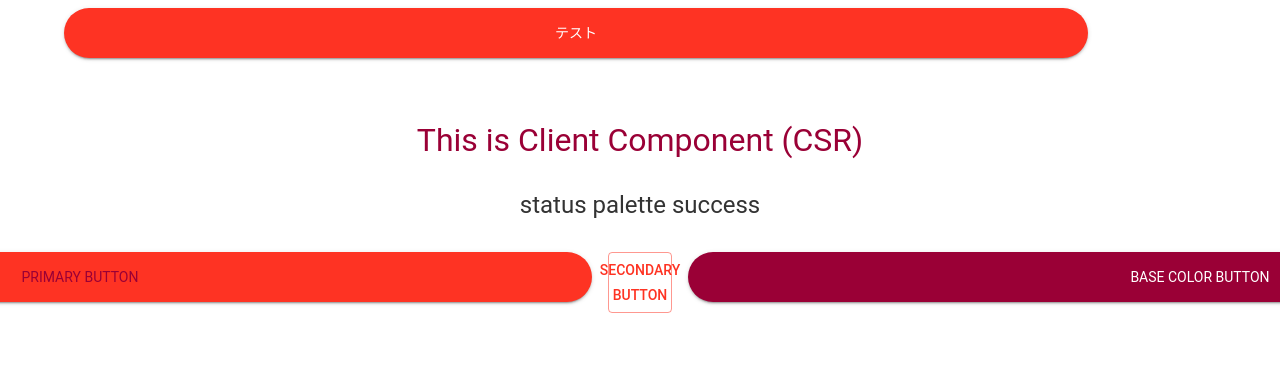
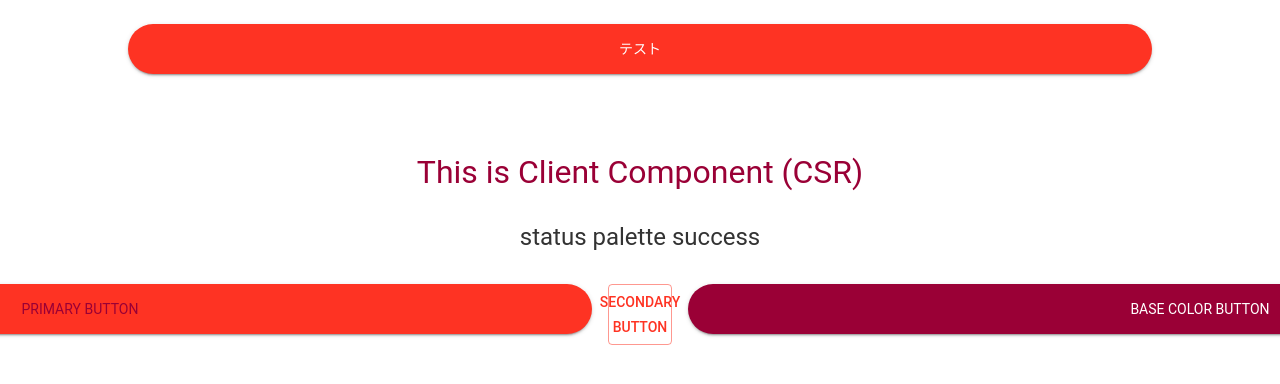
Before and after one commit to youngrum/navitix-app, a Next.js app: page /test in a window 1280 px wide. Shown: the top 384 px of the page. Built offline with nearby package versions, Linux system fonts and the light colour scheme; what @mui/material-nextjs would draw is missing.

Commit message:
style - 送信ボタンンポーネント デザイン修正

```diff
--- a/src/components/common/SubmitButton.tsx
+++ b/src/components/common/SubmitButton.tsx
@@ -1,18 +1,32 @@
-'use client';
+"use client";
 
-import Button from '@mui/material/Button';
-import CircularProgress from '@mui/material/CircularProgress';
+import { Box } from "@mui/material";
+import Button from "@mui/material/Button";
+import CircularProgress from "@mui/material/CircularProgress";
 
 interface SubmitButtonProps {
-    isLoading: boolean;
-    buttonText: string;
+  isLoading: boolean;
+  buttonText: string;
 }
 
-export default function SubmitButton ({ isLoading, buttonText }: SubmitButtonProps) {
-
-    return(
-        <Button type='submit' variant='contained' disabled ={isLoading}>
-            {isLoading ? <CircularProgress size={24} color="inherit" /> : buttonText}
-        </Button>
-    );
+export default function SubmitButton({
+  isLoading,
+  buttonText,
+}: SubmitButtonProps) {
+  return (
+    <Box sx={{ display: "flex", justifyContent: "center", my: 2 }}>
+      <Button
+        type="submit"
+        variant="contained"
+        disabled={isLoading}
+        sx={{ width: "80vw" }}
+      >
+        {isLoading ? (
+          <CircularProgress size={24} color="inherit" />
+        ) : (
+          buttonText
+        )}
+      </Button>
+    </Box>
+  );
 }
```
